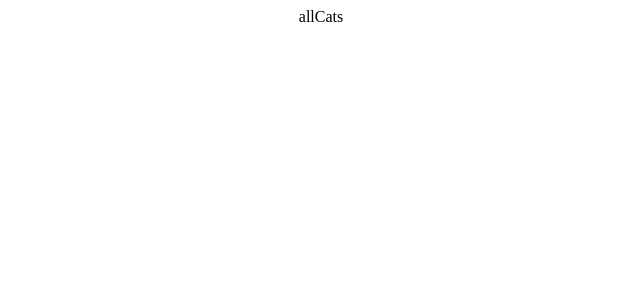
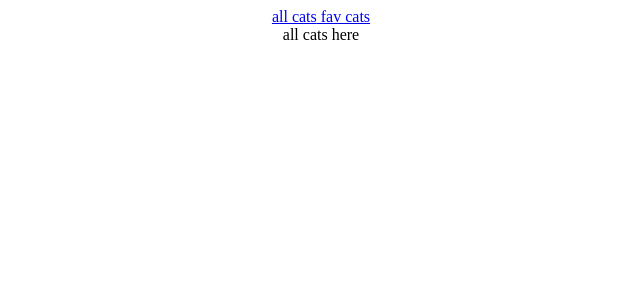
Before and after one commit to derper1337/frontend-challenge, a React (Create React App) app: page / in a window 1280 px wide. Shown: the top 300 px of the page, without its empty margins (319-959 px from the left). Built offline with nearby package versions, Linux system fonts and the light colour scheme.

Commit message:
Added basic routing

```diff
--- a/src/AllCats.js
+++ /dev/null
@@ -1,7 +0,0 @@
-const allCats = ()=>{
-    return <>
-    allCats
-    </>
-}
-
-export default allCats;
--- a/src/App.js
+++ b/src/App.js
@@ -1,14 +1,18 @@
 import React from 'react';
 import './App.css';
-import {HashRouter, Route, Routes} from "react-router-dom";
-import AllCats from "./AllCats";
+import {HashRouter, NavLink, Route, Routes} from "react-router-dom";
+import FavoriteCats from "./components/FavoriteCats";
+import AllCats from "./components/AllCats";
+import NavigationMenu from "./components/NavigationMenu";
 
 function App() {
   return (
     <div className="App">
       <HashRouter>
+          <NavigationMenu/>
           <Routes>
-              <Route path={"/"} element={<AllCats/>}></Route>
+              <Route path={"/"} element={<AllCats/>}/>
+              <Route path={"/Fav"} element={<FavoriteCats/>}/>
           </Routes>
       </HashRouter>
     </div>
--- /dev/null
+++ b/src/app/appReducer.js
@@ -0,0 +1,8 @@
+const INITIAL_STATE={
+
+}
+const appReducer = (state=INITIAL_STATE, action) =>{
+    return state;
+}
+
+export default appReducer
--- a/src/app/store.js
+++ b/src/app/store.js
@@ -1,7 +1,8 @@
 import { configureStore } from '@reduxjs/toolkit';
+import appReducer from "./appReducer";
 
 export const store = configureStore({
   reducer: {
-
+    app:appReducer,
   },
 });
--- /dev/null
+++ b/src/components/AllCats.js
@@ -0,0 +1,11 @@
+import {NavLink} from "react-router-dom";
+
+const AllCats = () => {
+    return <>
+            <div>
+                all cats here
+            </div>
+        </>
+}
+
+export default AllCats;
--- /dev/null
+++ b/src/components/FavoriteCats.js
@@ -0,0 +1,9 @@
+const FavoriteCats = () =>{
+    return <>
+        <div>
+            favorite cats here
+        </div>
+    </>
+}
+
+export default FavoriteCats;
--- /dev/null
+++ b/src/components/NavigationMenu.js
@@ -0,0 +1,10 @@
+import {NavLink} from "react-router-dom";
+
+const NavigationMenu = () =>{
+    return <>
+        <NavLink  to={"/"}> all cats</NavLink>
+        <NavLink  to={"/fav"}> fav cats</NavLink>
+    </>
+}
+
+export default NavigationMenu;
```
